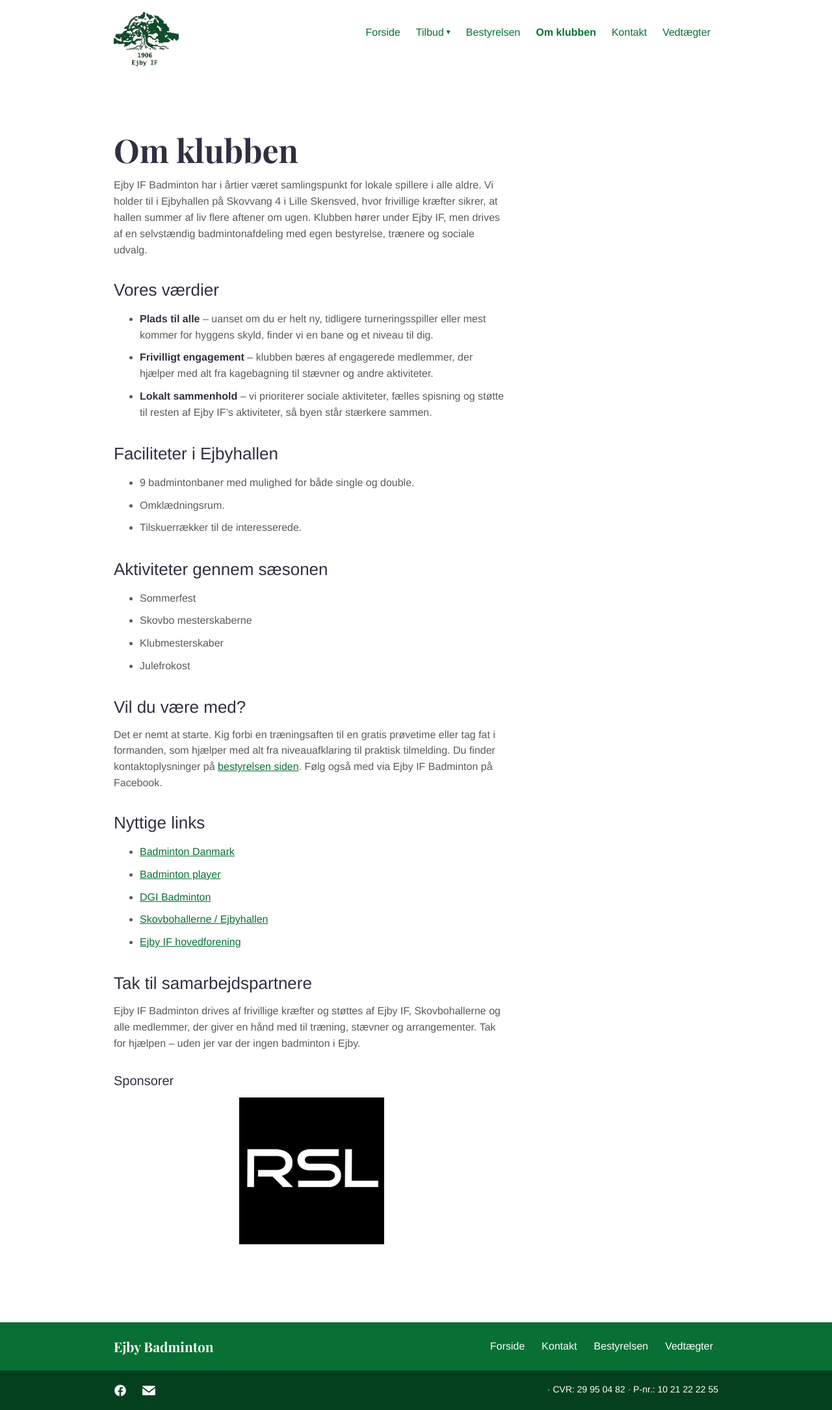
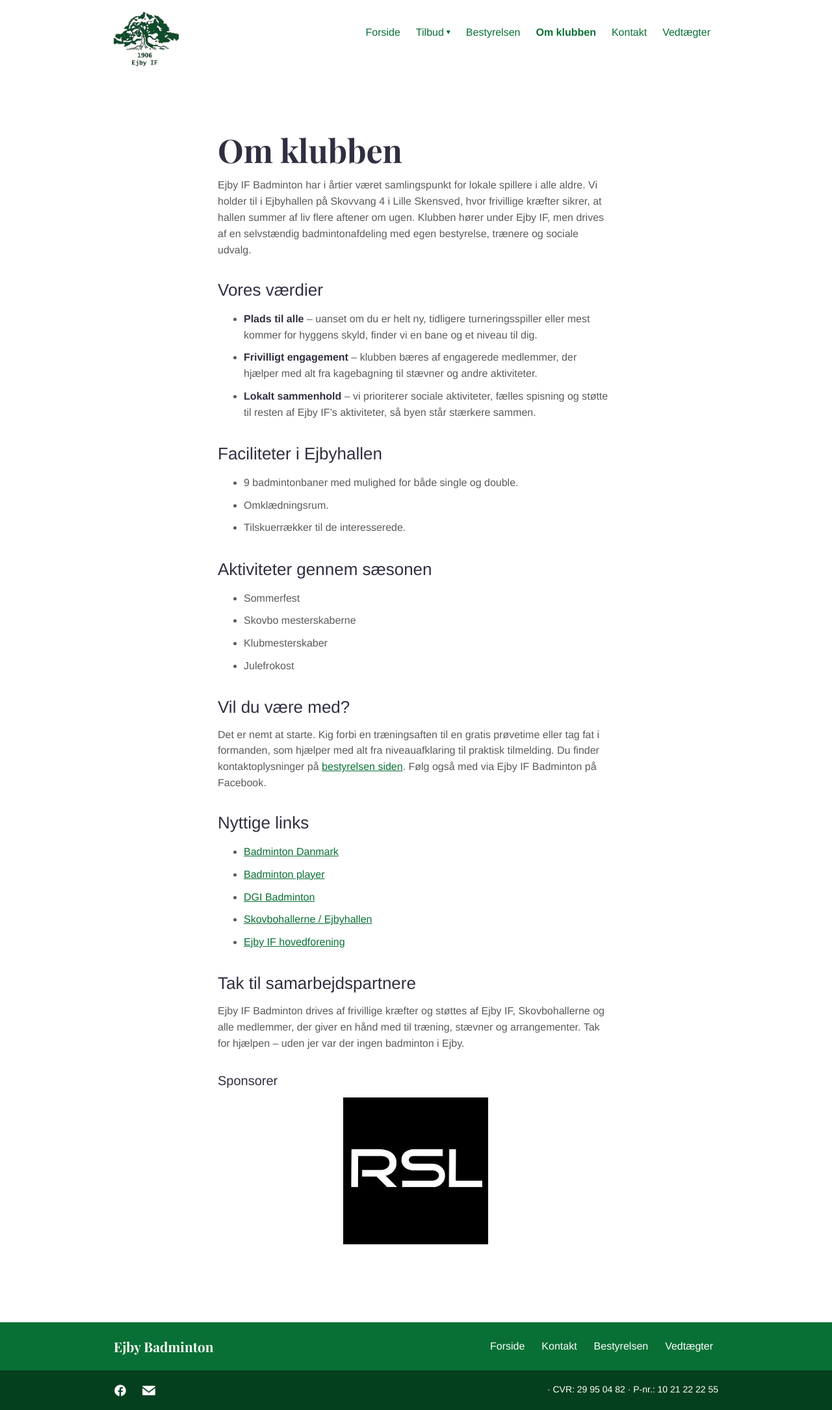
Before and after one commit to Ejby-badminton/web-site, a Jekyll site: the page built from indhold/sider/om-klubben.md, in a window 1280 px wide. Shown: the whole page at 65% size. Built offline with Jekyll 4.4.1, drawn with Linux system fonts in a browser that asks for light colours.

Commit message:
Centrer indhold på alle sider som forsiden

```diff
--- a/_layouts/contact.html
+++ b/_layouts/contact.html
@@ -5,7 +5,7 @@
 ---
 
 <div class="container pb-6 pt-4 pt-md-8 pb-md-10">
-    <div class="row justify-content-start">
+    <div class="row justify-content-center">
         <div class="col-12 col-md-8">
             <div class="service service-single">
                 <h1 class="title">{{page.title}}</h1>
--- a/_layouts/page.html
+++ b/_layouts/page.html
@@ -8,7 +8,7 @@
     {% if page.full_width %}
         {% assign column_class = "col-12 col-lg-11 col-xl-10" %}
     {% endif %}
-    <div class="row justify-content-start">
+    <div class="row justify-content-center">
         <div class="{{ column_class }}">
             <div class="service service-single">
                 <h1 class="title">{{page.title}}</h1>
```
